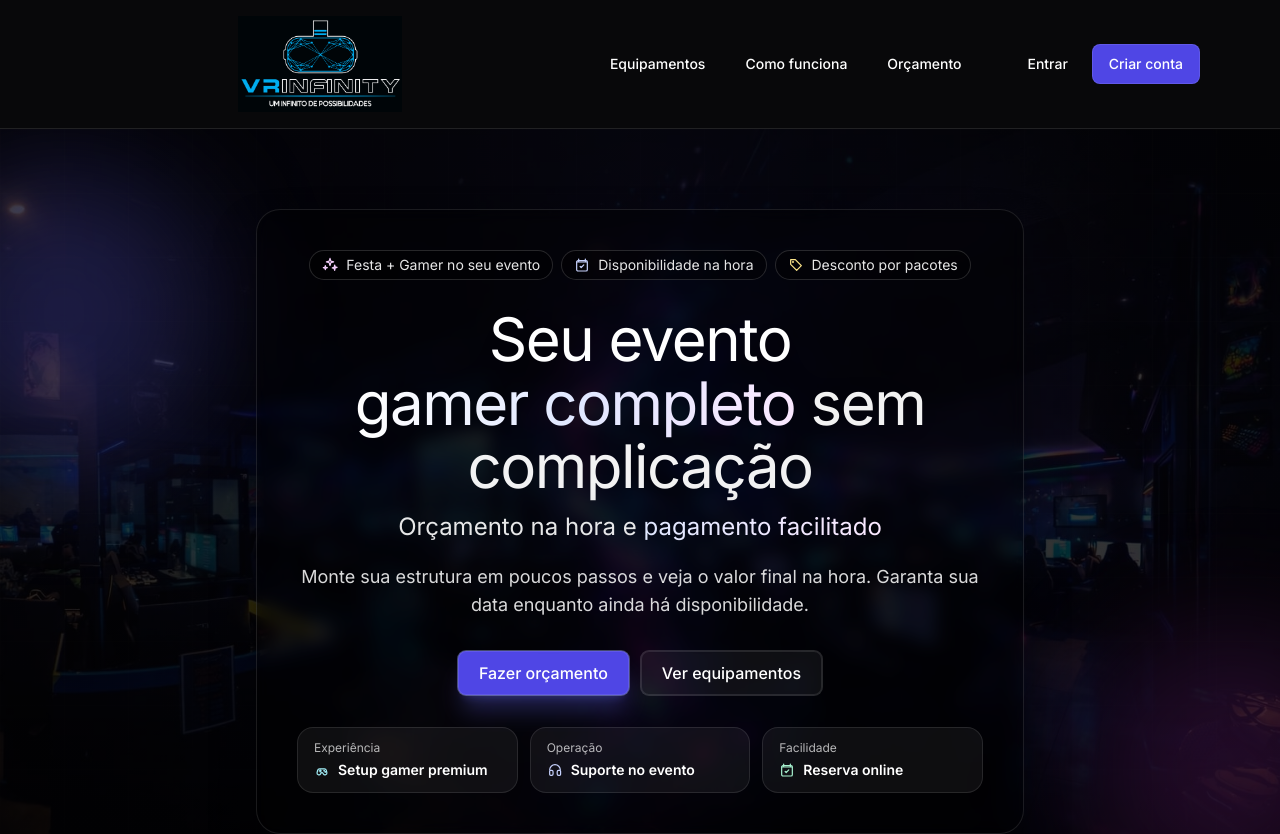
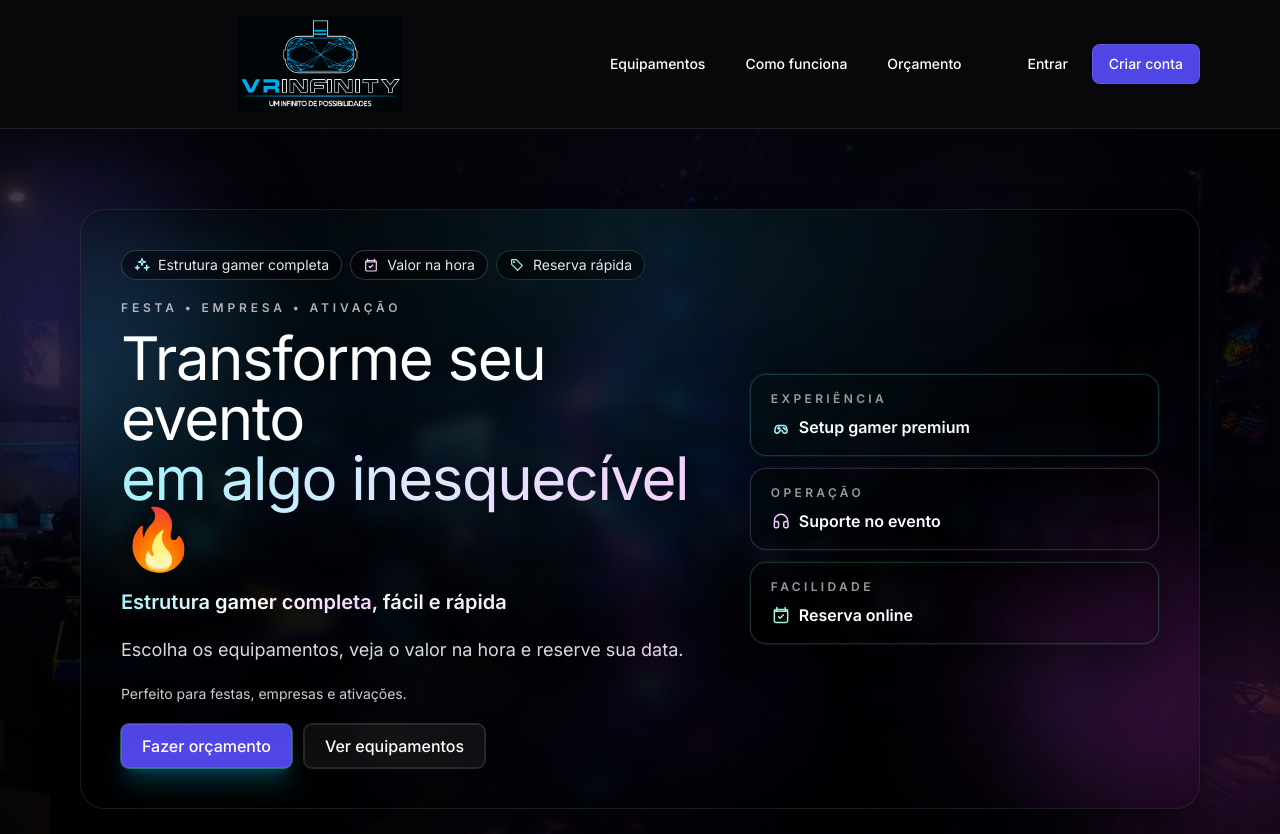
Before and after one commit to andersjc11/VRGH, a Next.js app: page / in a window 1280 px wide. Shown: the top 834 px of the page. Built offline with nearby package versions, Linux system fonts and the light colour scheme; no server answers; the database is empty.

Commit message:
Atualiza hero da home com layout neon

```diff
--- a/src/app/page.tsx
+++ b/src/app/page.tsx
@@ -462,53 +462,66 @@ export default async function HomePage({
           <div className="absolute -right-24 bottom-0 h-72 w-72 rounded-full bg-fuchsia-500/15 blur-3xl" />
         </div>
         <div className="mx-auto max-w-6xl px-4 py-16 md:py-20">
-          <div className="mx-auto max-w-3xl text-center">
-            <div className="rounded-3xl border border-white/10 bg-black/25 px-6 py-10 shadow-2xl shadow-black/50 backdrop-blur sm:px-10 md:bg-black/35">
-              <div className="flex flex-wrap justify-center gap-2">
+          <div className="relative overflow-hidden rounded-3xl border border-white/10 bg-black/25 px-6 py-10 shadow-2xl shadow-black/50 backdrop-blur sm:px-10 md:bg-black/35">
+            <div aria-hidden="true" className="pointer-events-none absolute inset-0">
+              <div className="absolute -left-24 top-8 h-72 w-72 rounded-full bg-cyan-400/15 blur-3xl" />
+              <div className="absolute -right-20 bottom-0 h-72 w-72 rounded-full bg-fuchsia-500/15 blur-3xl" />
+              <div className="absolute inset-0 bg-[radial-gradient(circle_at_top,rgba(34,211,238,0.16),transparent_55%)] opacity-70" />
+            </div>
+
+            <div className="relative grid gap-10 md:grid-cols-12 md:items-center">
+              <div className="space-y-5 text-center md:col-span-7 md:text-left">
+                <div className="flex flex-wrap justify-center gap-2 md:justify-start">
                   {ref ? (
-                  <p className="inline-flex items-center gap-2 rounded-full border border-white/15 bg-black/40 px-3 py-1 text-sm text-white/90">
+                    <p className="inline-flex items-center gap-2 rounded-full border border-white/15 bg-black/45 px-3 py-1 text-sm text-white/90">
                       <span className="h-2 w-2 rounded-full bg-emerald-400 shadow-[0_0_24px_rgba(52,211,153,0.55)]" />
                       Indicação ativa: {ref}
                     </p>
                   ) : null}
-                <p className="inline-flex items-center gap-2 rounded-full border border-white/15 bg-black/40 px-3 py-1 text-sm text-white/90">
-                  <IconSparkles className="h-4 w-4 text-fuchsia-200" />
-                  Festa + Gamer no seu evento
+                  <p className="inline-flex items-center gap-2 rounded-full border border-cyan-300/25 bg-black/45 px-3 py-1 text-sm text-white/90">
+                    <IconSparkles className="h-4 w-4 text-cyan-200" />
+                    Estrutura gamer completa
                   </p>
-                <p className="inline-flex items-center gap-2 rounded-full border border-white/15 bg-black/40 px-3 py-1 text-sm text-white/90">
-                  <IconCalendarCheck className="h-4 w-4 text-brand-200" />
-                  Disponibilidade na hora
+                  <p className="inline-flex items-center gap-2 rounded-full border border-fuchsia-300/25 bg-black/45 px-3 py-1 text-sm text-white/90">
+                    <IconCalendarCheck className="h-4 w-4 text-fuchsia-200" />
+                    Valor na hora
                   </p>
-                <p className="inline-flex items-center gap-2 rounded-full border border-white/15 bg-black/40 px-3 py-1 text-sm text-white/90">
-                  <IconTag className="h-4 w-4 text-amber-200" />
-                  Desconto por pacotes
+                  <p className="inline-flex items-center gap-2 rounded-full border border-emerald-300/20 bg-black/45 px-3 py-1 text-sm text-white/90">
+                    <IconTag className="h-4 w-4 text-emerald-200" />
+                    Reserva rápida
                   </p>
                 </div>
 
-              <h1 className="mt-7 font-[var(--font-gamer)] text-5xl leading-[1.06] tracking-tight text-white drop-shadow-[0_2px_28px_rgba(0,0,0,0.9)] md:text-6xl md:leading-[1.06]">
-                <span className="block">Seu evento</span>
+                <div className="space-y-3">
+                  <p className="text-xs font-semibold uppercase tracking-[0.32em] text-white/70">
+                    Festa • Empresa • Ativação
+                  </p>
+                  <h1 className="font-[var(--font-gamer)] text-5xl leading-[1.02] tracking-tight text-white drop-shadow-[0_2px_28px_rgba(0,0,0,0.9)] md:text-6xl">
+                    <span className="block">Transforme seu evento</span>
                     <span className="block">
-                  <span className="bg-gradient-to-r from-white via-brand-100 to-fuchsia-100 bg-clip-text text-transparent">
-                    gamer completo
+                      <span className="bg-gradient-to-r from-cyan-200 via-brand-100 to-fuchsia-200 bg-clip-text text-transparent">
+                        em algo inesquecível
                       </span>{" "}
-                  <span className="text-white/95">sem complicação</span>
+                      🔥
                     </span>
                   </h1>
-              <p className="mt-3 font-[var(--font-gamer)] text-xl text-white/90 drop-shadow-[0_2px_18px_rgba(0,0,0,0.9)] md:text-2xl">
-                Orçamento na hora e{" "}
-                <span className="bg-gradient-to-r from-brand-100 to-fuchsia-100 bg-clip-text text-transparent">
-                  pagamento facilitado
+                </div>
+
+                <p className="text-lg font-semibold text-white/95 drop-shadow-[0_2px_18px_rgba(0,0,0,0.9)] md:text-xl">
+                  <span className="bg-gradient-to-r from-cyan-200 via-white to-fuchsia-200 bg-clip-text text-transparent">
+                    Estrutura gamer completa
                   </span>
+                  , fácil e rápida
                 </p>
-              <p className="mt-5 text-base text-white/85 drop-shadow-[0_2px_18px_rgba(0,0,0,0.9)] md:text-lg">
-                Monte sua estrutura em poucos passos e veja o valor final na hora. Garanta sua data enquanto ainda há disponibilidade.
+                <p className="text-base text-white/85 drop-shadow-[0_2px_18px_rgba(0,0,0,0.9)] md:text-lg">
+                  Escolha os equipamentos, veja o valor na hora e reserve sua data.
                 </p>
-              <div className="mt-8 flex flex-col items-stretch justify-center gap-3 sm:flex-row sm:items-center">
-                <Button
-                  asChild
-                  size="lg"
-                  className="shadow-xl shadow-brand-500/30 ring-1 ring-brand-300/40"
-                >
+                <p className="text-sm text-white/80 drop-shadow-[0_2px_18px_rgba(0,0,0,0.9)]">
+                  Perfeito para festas, empresas e ativações.
+                </p>
+
+                <div className="flex flex-col items-stretch justify-center gap-3 sm:flex-row sm:items-center md:justify-start">
+                  <Button asChild size="lg" className="shadow-xl shadow-cyan-500/25 ring-1 ring-cyan-300/35">
                     <Link href={`/orcamento${refQuery}`}>Fazer orçamento</Link>
                   </Button>
                   <Button
@@ -520,25 +533,33 @@ export default async function HomePage({
                     <Link href={equipamentosHref}>Ver equipamentos</Link>
                   </Button>
                 </div>
-              <div className="mt-8 grid gap-3 sm:grid-cols-3">
-                <div className="rounded-2xl border border-white/10 bg-white/5 px-4 py-3 text-left">
-                  <p className="text-xs text-white/70">Experiência</p>
-                  <p className="mt-1 flex items-center gap-2 text-sm font-semibold text-white">
-                    <IconGamepad className="h-4 w-4 text-cyan-200" />
+              </div>
+
+              <div className="grid gap-3 md:col-span-5">
+                <div className="rounded-2xl border border-cyan-300/20 bg-black/30 px-5 py-4 shadow-[0_0_0_1px_rgba(34,211,238,0.08),0_18px_60px_rgba(0,0,0,0.55)] backdrop-blur">
+                  <p className="text-xs font-semibold uppercase tracking-[0.28em] text-white/60">
+                    Experiência
+                  </p>
+                  <p className="mt-2 flex items-center gap-2 text-base font-semibold text-white">
+                    <IconGamepad className="h-5 w-5 text-cyan-200" />
                     Setup gamer premium
                   </p>
                 </div>
-                <div className="rounded-2xl border border-white/10 bg-white/5 px-4 py-3 text-left">
-                  <p className="text-xs text-white/70">Operação</p>
-                  <p className="mt-1 flex items-center gap-2 text-sm font-semibold text-white">
-                    <IconHeadset className="h-4 w-4 text-brand-200" />
+                <div className="rounded-2xl border border-fuchsia-300/20 bg-black/30 px-5 py-4 shadow-[0_0_0_1px_rgba(217,70,239,0.08),0_18px_60px_rgba(0,0,0,0.55)] backdrop-blur">
+                  <p className="text-xs font-semibold uppercase tracking-[0.28em] text-white/60">
+                    Operação
+                  </p>
+                  <p className="mt-2 flex items-center gap-2 text-base font-semibold text-white">
+                    <IconHeadset className="h-5 w-5 text-fuchsia-200" />
                     Suporte no evento
                   </p>
                 </div>
-                <div className="rounded-2xl border border-white/10 bg-white/5 px-4 py-3 text-left">
-                  <p className="text-xs text-white/70">Facilidade</p>
-                  <p className="mt-1 flex items-center gap-2 text-sm font-semibold text-white">
-                    <IconCalendarCheck className="h-4 w-4 text-emerald-200" />
+                <div className="rounded-2xl border border-emerald-300/20 bg-black/30 px-5 py-4 shadow-[0_0_0_1px_rgba(52,211,153,0.08),0_18px_60px_rgba(0,0,0,0.55)] backdrop-blur">
+                  <p className="text-xs font-semibold uppercase tracking-[0.28em] text-white/60">
+                    Facilidade
+                  </p>
+                  <p className="mt-2 flex items-center gap-2 text-base font-semibold text-white">
+                    <IconCalendarCheck className="h-5 w-5 text-emerald-200" />
                     Reserva online
                   </p>
                 </div>
```
Lines whose indentation alone changed are shown as unchanged.
